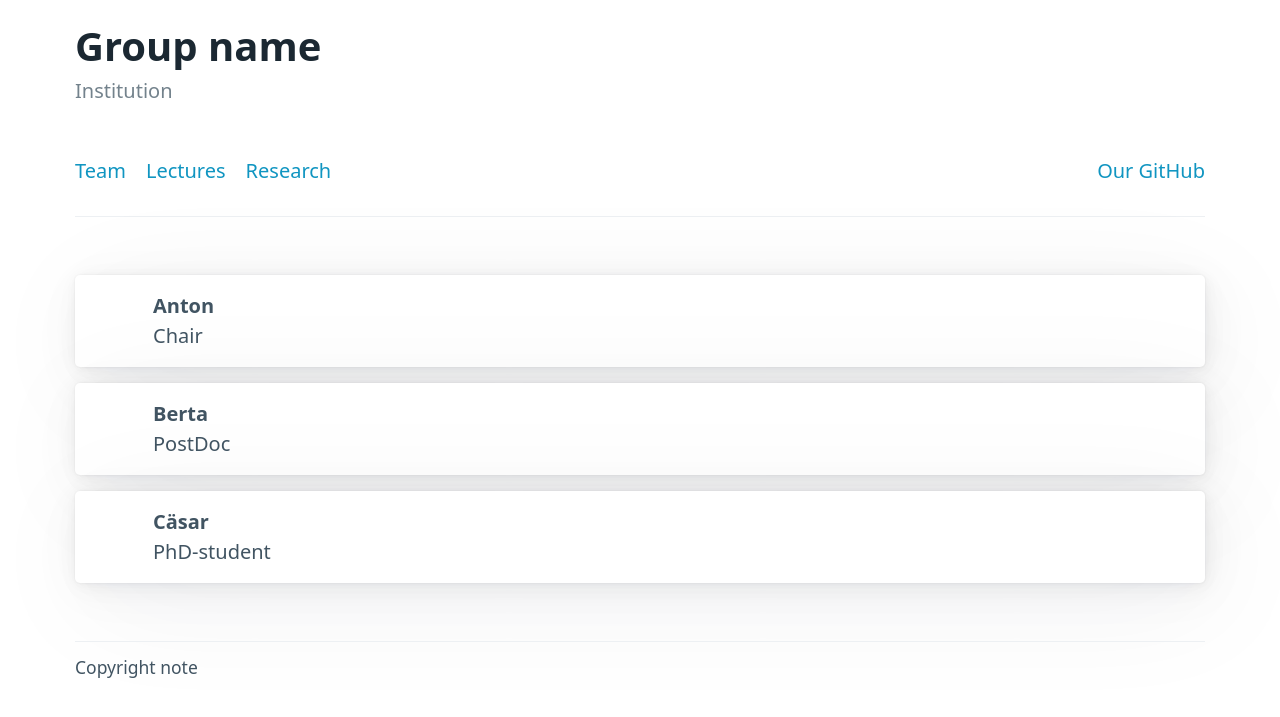
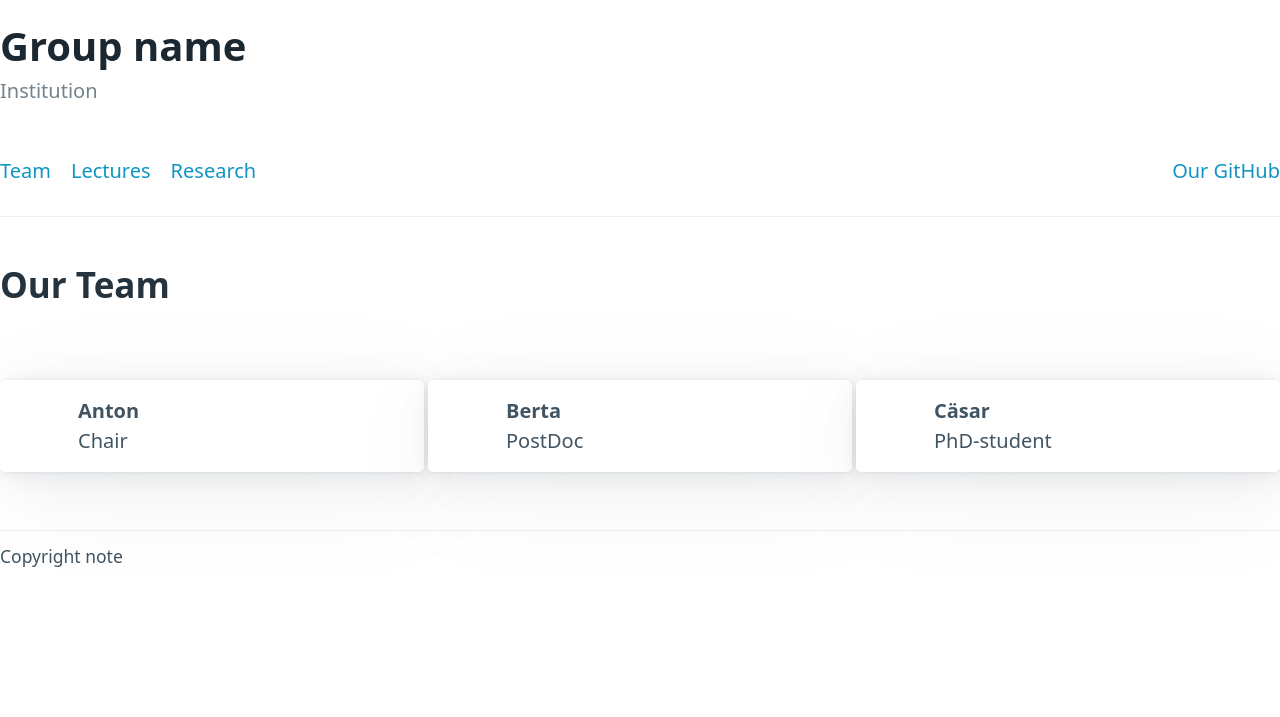
Before and after one commit to andreasKroepelin/ghpages-test, a Jekyll site: the page built from team.html, in a window 1280 px wide. Shown: the top 717 px of the page. Built offline with Jekyll 4.4.1, drawn with Linux system fonts in a browser that asks for light colours.

Commit message:
Add grid

```diff
--- a/_layouts/default.html
+++ b/_layouts/default.html
@@ -3,7 +3,7 @@
   <head>
     <meta charset="utf-8">
     <meta name="viewport" content="width=device-width, initial-scale=1">
-    <link rel="stylesheet" href="https://unpkg.com/@picocss/pico@1.*/css/pico.classless.min.css">
+    <link rel="stylesheet" href="https://unpkg.com/@picocss/pico@1.*/css/pico.min.css">
     <title>{{ page.title }}</title>
     <style>
       :root {
--- a/team.html
+++ b/team.html
@@ -3,7 +3,9 @@ layout: default
 title: Team
 ---
 
+<h2>Our Team</h2>
 
+<div class="grid">
 {% for member in site.team %}
 <a href="{{ member.url }}" style="text-decoration: none; color: inherit;">
 <article>
@@ -17,3 +19,4 @@ title: Team
 </article>
 </a>
 {% endfor %}
+</div>
```
